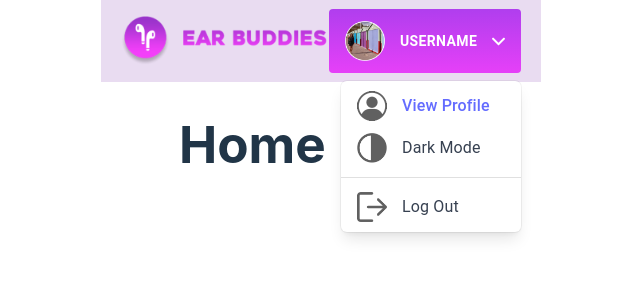
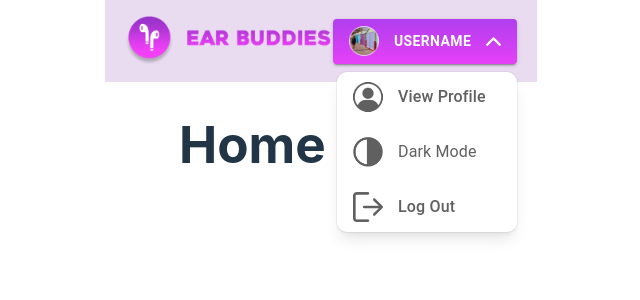
Before and after one commit to samanthamebius/EarBuddies, a React (Vite) app in the folder frontend/: page / in a window 1280 px wide. Both pictures are taken after a click on the button "USERNAME". Shown: the top 300 px of the page, without its empty margins (319-959 px from the left). Built offline with nearby package versions, Linux system fonts and the light colour scheme.

Commit message:
Add additional styling to dropdown

```diff
--- a/frontend/src/PageLayout.jsx
+++ b/frontend/src/PageLayout.jsx
@@ -2,14 +2,14 @@ import React from "react";
 import styles from './PageLayout.module.css';
 import profilePicture from './assets/accountIconPLACEHOLDER.png';
 import logo from './assets/earBuddiesLogoWithName.png';
-import arrow from './assets/dropdownDownArrow.png';
+import upArrow from './assets/dropdownUpArrow.png';
+import downArrow from './assets/dropdownDownArrow.png';
 import { NavLink, Outlet } from "react-router-dom";
 
 import { styled, alpha } from '@mui/material/styles';
 import Button from '@mui/material/Button';
 import Menu from '@mui/material/Menu';
 import MenuItem from '@mui/material/MenuItem';
-import Divider from '@mui/material/Divider';
 
 import profileIcon from './assets/profileIcon.png'
 import logoutIcon from './assets/logoutIcon.png'
@@ -50,7 +50,7 @@ const StyledMenu = styled((props) => (
   />
 ))(({ theme }) => ({
   '& .MuiPaper-root': {
-    borderRadius: 6,
+    borderRadius: 10,
     marginTop: theme.spacing(1),
     minWidth: 180,
     color:
@@ -62,7 +62,7 @@ const StyledMenu = styled((props) => (
     },
     '& .MuiMenuItem-root': {
       '& .MuiSvgIcon-root': {
-        fontSize: 18,
+        fontSize: 14,
         color: theme.palette.text.secondary,
         marginRight: theme.spacing(1.5),
       },
@@ -89,18 +89,17 @@ export function CustomizedMenus() {
   return (
     <div className={styles.dropdown}>
       <Button
-        className={styles.button}
-        id="demo-customized-button"
         aria-controls={open ? 'demo-customized-menu' : undefined}
         aria-haspopup="true"
         aria-expanded={open ? 'true' : undefined}
         variant="contained"
-        disableElevation
+        border-radius="10px"
         onClick={handleClick}
+        className={styles.button}
       >
         <img src={profilePicture} className={styles.profile_picture} />
         <p className={styles.username}>Username </p>
-        <img src={arrow} className={styles.arrow} />
+        {anchorEl ? <img src={upArrow} className={styles.arrow}/> : <img src={downArrow} className={styles.arrow}/>}
       </Button>
       <StyledMenu
         id="demo-customized-menu"
@@ -114,16 +113,15 @@ export function CustomizedMenus() {
         <MenuItem onClick={handleClose} disableRipple>
             <img src={profileIcon} className={styles.icon}/>
             <profileIcon/>
-            <NavLink to="./profile">View Profile</NavLink>
+            <NavLink to="./profile" className={styles.menu_item}>View Profile</NavLink>
         </MenuItem>
         <MenuItem onClick={handleClose} disableRipple>
             <img src={darkmodeIcon} className={styles.icon} />
-          Dark Mode
+          <p className={styles.menu_item}>Dark Mode</p>
         </MenuItem>
-        <Divider sx={{ my: 0.5 }} />
         <MenuItem onClick={handleClose} disableRipple>
             <img src={logoutIcon} className={styles.icon}/>
-            Log Out
+            <NavLink to="./login" className={styles.menu_item}>Log Out</NavLink>
         </MenuItem>
       </StyledMenu>
     </div>
--- a/frontend/src/PageLayout.module.css
+++ b/frontend/src/PageLayout.module.css
@@ -14,21 +14,23 @@
 }
 
 .button {
+    border-radius: 10px;
+    height:45px;
     flex-direction: row;
     display: flex;
     justify-content: space-between;
-    border-radius: 10px;
+
     padding: 0 20px;
     align-items: center;
     background-image: linear-gradient(180deg,#B03EEE, #E640F8);
 }
 
 .profile_picture {
-    height: 40px;
+    height: 30px;
 }
 
 .arrow {
-    height: 13px;
+    height: 15px;
 }
 
 .username {
@@ -41,3 +43,11 @@
     height: 30px;
     padding-right: 15px;
 }
+
+.menu_item {
+    color:#606060;
+}
+
+.menu_item:hover {
+    color: #B03EEE;
+}
```
Also changed, not shown: frontend/src/assets/dropdownUpArrow.png (added).
